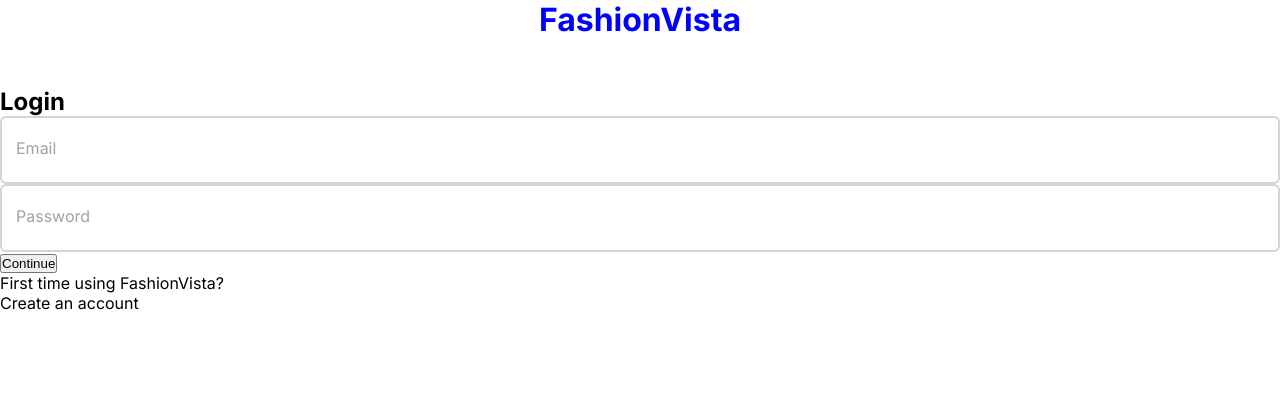
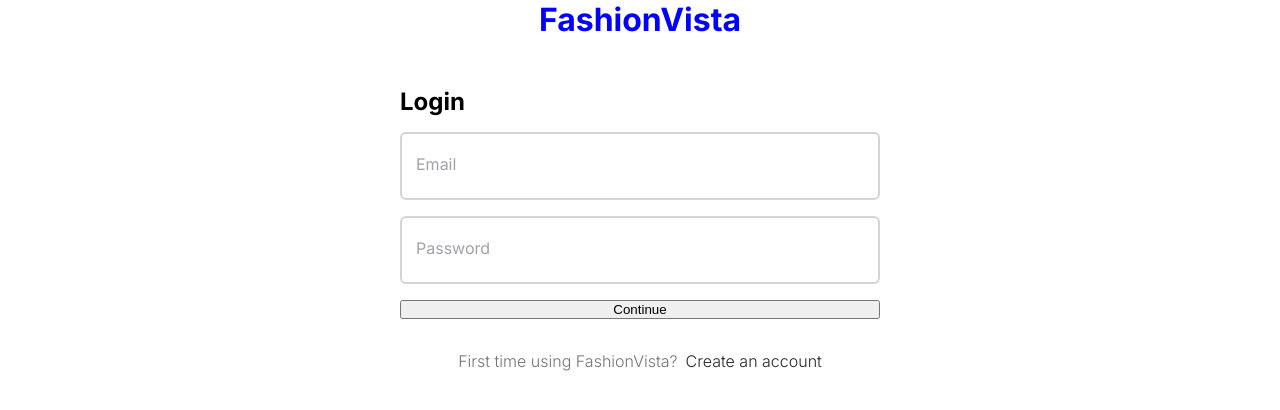
Before and after one commit to chingu-voyages/v45-tier3-team-43, a Next.js app: page / in a window 1280 px wide. Shown: the top 410 px of the page. Built offline with nearby package versions, Linux system fonts and the light colour scheme.

Commit message:
added stlying to AuthForms.module.css

```diff
--- a/app/components/authforms/AuthForms.module.css
+++ b/app/components/authforms/AuthForms.module.css
@@ -0,0 +1,33 @@
+.form {
+  max-width: 30rem;
+  margin-inline: auto;
+  display: flex;
+  flex-direction: column;
+  gap: 1rem;
+  margin-bottom: 3rem;
+}
+
+.switchModeOuter {
+  color: hsl(0, 0%, 45%);
+  text-align: center;
+  margin-top: 1rem;
+  font-weight: 300;
+}
+
+.switchModeInner {
+  display: flex;
+  justify-content: center;
+  align-items: center;
+  gap: 0.5rem;
+}
+
+.switchToLogin {
+  color: rgb(38, 38, 38);
+  cursor: pointer;
+}
+
+@media (hover: hover) {
+  .switchToLogin:hover {
+    text-decoration: underline;
+  }
+}
```
